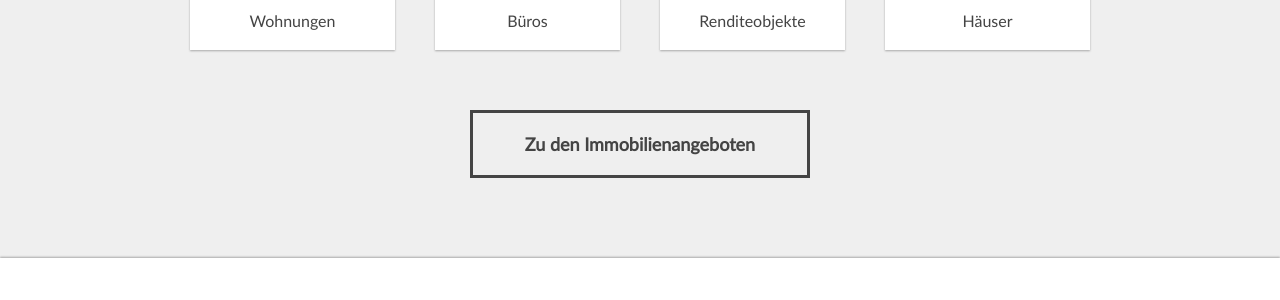
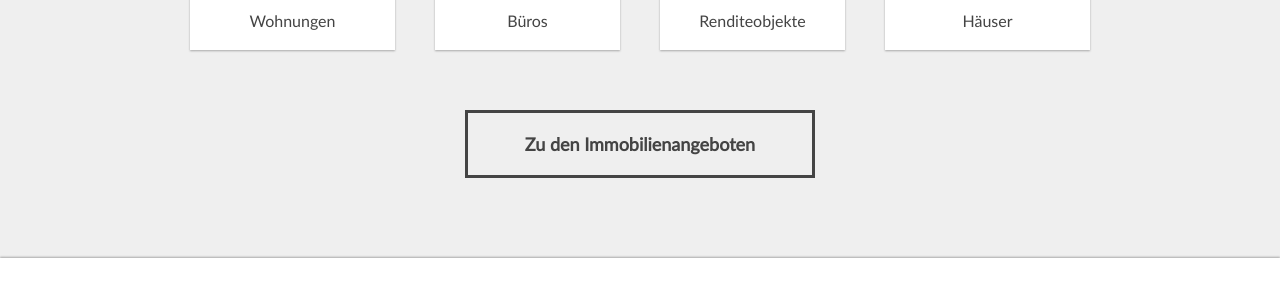
Before and after one commit to bakirnetwork/bakirimmobilien_de, a Jekyll site: the page built from index.html, in a window 1280 px wide. Shown: the part 1616-1916 px from the top of the page. Built offline with Jekyll 4.4.1, drawn with Linux system fonts in a browser that asks for light colours.

Commit message:
.btn Cleanup

```diff
--- a/assets/css/main.sass
+++ b/assets/css/main.sass
@@ -71,17 +71,27 @@
 
 .btn
     display: block
+    margin: 0 auto
     padding: 20px 30px
-    border: 3px solid white
-    text-decoration: none
+    max-width: 350px
+
+    color: $dark
     font-size: 18px
     font-weight: bold
-    color: white
+    text-align: center
+    text-decoration: none
+
     background: none
+    border: 3px solid $dark
     cursor: pointer
 
     &:hover
         background: rgba(255, 255, 255, 0.2)
+
+    &--white
+        border-color: white
+        color: white
+
 
 .immobilien-section
     padding: 80px 0
@@ -110,12 +120,7 @@
         text-align: center
         font-size: 16px
 
-    .btn
-        border-color: $dark
-        color: $dark
-        width: 340px
-        margin: 0 auto
-        text-align: center
+
 
 
 
--- a/index.html
+++ b/index.html
@@ -7,8 +7,8 @@
 		<h2>Immobilien sind unsere Leidenschaft.</h2>
 		<p>Möchten Sie eine Immobilie erwerben oder veräußern? Wir stehen Ihnen dabei gerne zur Seite.</p>
 		<div class="row" style="width: 60%;">
-			<div class="col span-6"><a class="btn" href="/immobilienangebote/">Kaufen</a></div>
-			<div class="col span-6"><a class="btn" href="http://www.bakirimmobilien.de/index.php/kontaktformular">Verkaufen</a></div>
+			<div class="col span-6"><a class="btn btn--white" href="/immobilienangebote/">Kaufen</a></div>
+			<div class="col span-6"><a class="btn btn--white" href="http://www.bakirimmobilien.de/index.php/kontaktformular">Verkaufen</a></div>
 		</div>
 	</div>
 </div>
```
